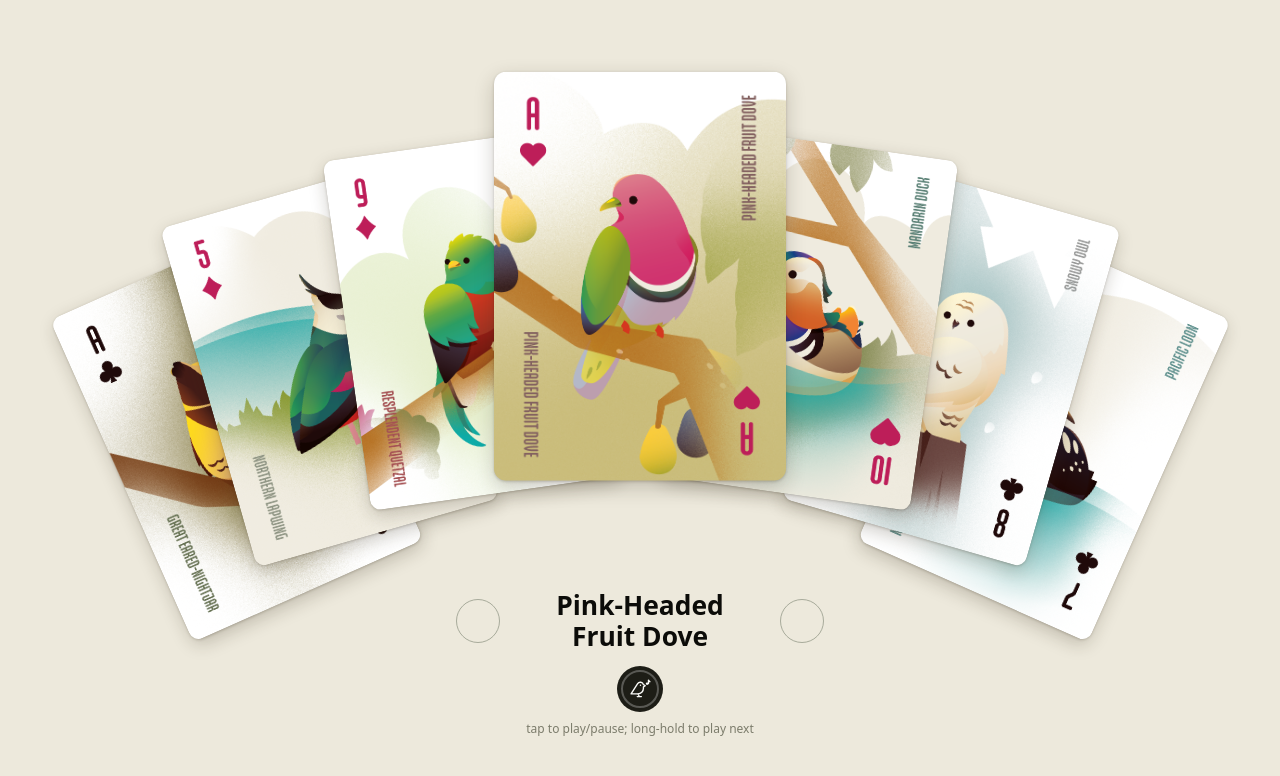
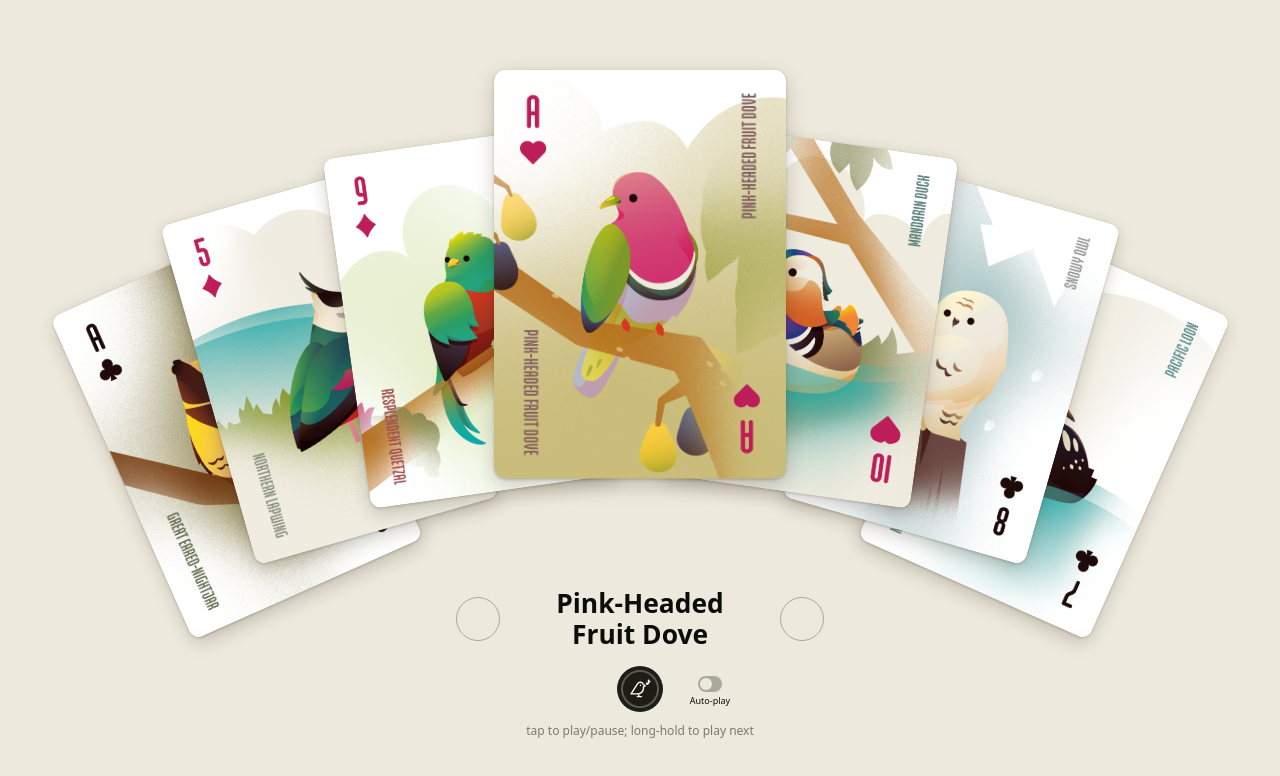
Before and after one commit to hulloitskai/bords.world, a React (Vite) app: page /#pink-headed-fruit-dove in a window 1280 px wide. Shown: the top 776 px of the page. Built offline with nearby package versions, Linux system fonts and the light colour scheme; some icons are missing; a web font is replaced by a local one.

Commit message:
feat: add bird sound autoplay

```diff
--- a/src/App.tsx
+++ b/src/App.tsx
@@ -1,6 +1,7 @@
 import {
   type ReactNode,
   type RefObject,
+  useEffectEvent,
   useLayoutEffect,
   useRef,
   useState,
@@ -14,6 +15,7 @@ import { BirdCallIcon } from "@/components/bird-call-icon"
 import { BirdsongIcon } from "@/components/birdsong-icon"
 import { PlaybackRing } from "@/components/playback-ring"
 import { Button } from "@/components/ui/button"
+import { Switch } from "@/components/ui/switch"
 import birds from "./birds.json"
 import { cardArtwork, cardStyleAt, fanSizing } from "./deck-geometry"
 
@@ -167,14 +169,11 @@ export function App() {
   const [selected, setSelected] = useState(0)
   const [playing, setPlaying] = useState<string | null>(null)
   const [failed, setFailed] = useState(false)
+  const [autoPlay, setAutoPlay] = useState({ enabled: false, activation: 0 })
   const bird = birds[selected]
 
-  function toggleSound(url: string) {
+  function playSound(url: string) {
     const player = audio.current!
-    if (player.getAttribute("src") === url && !player.paused) {
-      player.pause()
-      return
-    }
     setFailed(false)
     if (player.getAttribute("src") !== url || player.error) player.src = url
     void player.play().catch((error) => {
@@ -184,6 +183,26 @@ export function App() {
       }
     })
   }
+
+  function toggleSound(url: string) {
+    const player = audio.current!
+    if (player.getAttribute("src") === url && !player.paused) player.pause()
+    else playSound(url)
+  }
+
+  function playFirstSound(index: number) {
+    for (const { key } of soundTypes) {
+      const url = recordings[birds[index][key][0]]
+      if (url) {
+        playSound(url)
+        return
+      }
+    }
+  }
+
+  const playSettledBird = useEffectEvent((index: number) => {
+    if (autoPlay.enabled) playFirstSound(index)
+  })
 
   useLayoutEffect(() => {
     const deck = stage.current!
@@ -206,6 +225,7 @@ export function App() {
     let position = 0
     let target = 0
     let current = 0
+    let settled = 0
     let frame = 0
     let wheelTimer: number | undefined
     let wheelPosition = 0
@@ -257,21 +277,29 @@ export function App() {
       wheelTimer = undefined
     }
 
+    function finishSettling(next: number) {
+      const index = wrap(next)
+      draw(index)
+      target = position
+      if (index !== settled) {
+        settled = index
+        playSettledBird(index)
+      }
+    }
+
     function settle(next: number, instant = false) {
       stop()
       target = next
       const origin = position
       if (instant || reduced.matches || origin === next) {
-        draw(wrap(next))
-        target = position
+        finishSettling(next)
         return
       }
       const start = performance.now()
       function tick(now: number) {
         const progress = Math.min(1, (now - start) / 260)
         if (progress === 1) {
-          draw(wrap(next))
-          target = position
+          finishSettling(next)
           return
         }
         draw(origin + (next - origin) * (1 - (1 - progress) ** 3))
@@ -466,11 +494,14 @@ export function App() {
           </div>
         </div>
         <div
-          key={bird.cardBackground}
-          className="mt-3 flex flex-wrap justify-center gap-4"
+          className="mt-3 grid grid-cols-[minmax(0,1fr)_auto_minmax(0,1fr)] items-center"
           role="group"
           aria-label={`${bird.name} recordings`}
           aria-describedby="sound-instructions"
+        >
+          <div
+            className="col-start-2 flex items-center gap-3 sm:gap-4"
+            key={`${bird.cardBackground}-${autoPlay.activation}`}
           >
             <Tooltip.Provider>
               {soundTypes.map(
@@ -488,6 +519,27 @@ export function App() {
                   )
               )}
             </Tooltip.Provider>
+          </div>
+          <label
+            htmlFor="auto-play"
+            className="col-start-3 mt-1 ml-4 inline-flex min-h-12 w-11 cursor-pointer flex-col items-center justify-center gap-1 justify-self-start text-[9px]/none whitespace-nowrap select-none sm:ml-6"
+          >
+            <Switch
+              id="auto-play"
+              size="sm"
+              nativeButton
+              render={<button type="button" />}
+              checked={autoPlay.enabled}
+              onCheckedChange={(enabled) => {
+                setAutoPlay(({ activation }) => ({
+                  enabled,
+                  activation: activation + Number(enabled),
+                }))
+                if (enabled) playFirstSound(selected)
+              }}
+            />
+            Auto-play
+          </label>
         </div>
         <p
           id="sound-instructions"
--- /dev/null
+++ b/src/components/ui/switch.tsx
@@ -0,0 +1,27 @@
+import { Switch as SwitchPrimitive } from "@base-ui/react/switch"
+import { cn } from "cn"
+
+function Switch({
+  className,
+  size = "default",
+  ...props
+}: SwitchPrimitive.Root.Props & { size?: "sm" | "default" }) {
+  return (
+    <SwitchPrimitive.Root
+      data-slot="switch"
+      data-size={size}
+      className={cn(
+        "group/switch relative inline-flex h-5 w-8 shrink-0 cursor-pointer items-center rounded-full bg-border p-0.5 transition-colors outline-none focus-visible:ring-2 focus-visible:ring-ring focus-visible:ring-offset-2 focus-visible:ring-offset-background data-[size=sm]:h-4 data-[size=sm]:w-6 motion-reduce:transition-none data-checked:bg-primary data-disabled:cursor-not-allowed data-disabled:opacity-50",
+        className
+      )}
+      {...props}
+    >
+      <SwitchPrimitive.Thumb
+        data-slot="switch-thumb"
+        className="pointer-events-none block size-4 rounded-full bg-background transition-transform group-data-[size=sm]/switch:size-3 motion-reduce:transition-none data-checked:translate-x-[calc(100%-4px)]"
+      />
+    </SwitchPrimitive.Root>
+  )
+}
+
+export { Switch }
```
Lines whose indentation alone changed are shown as unchanged.
